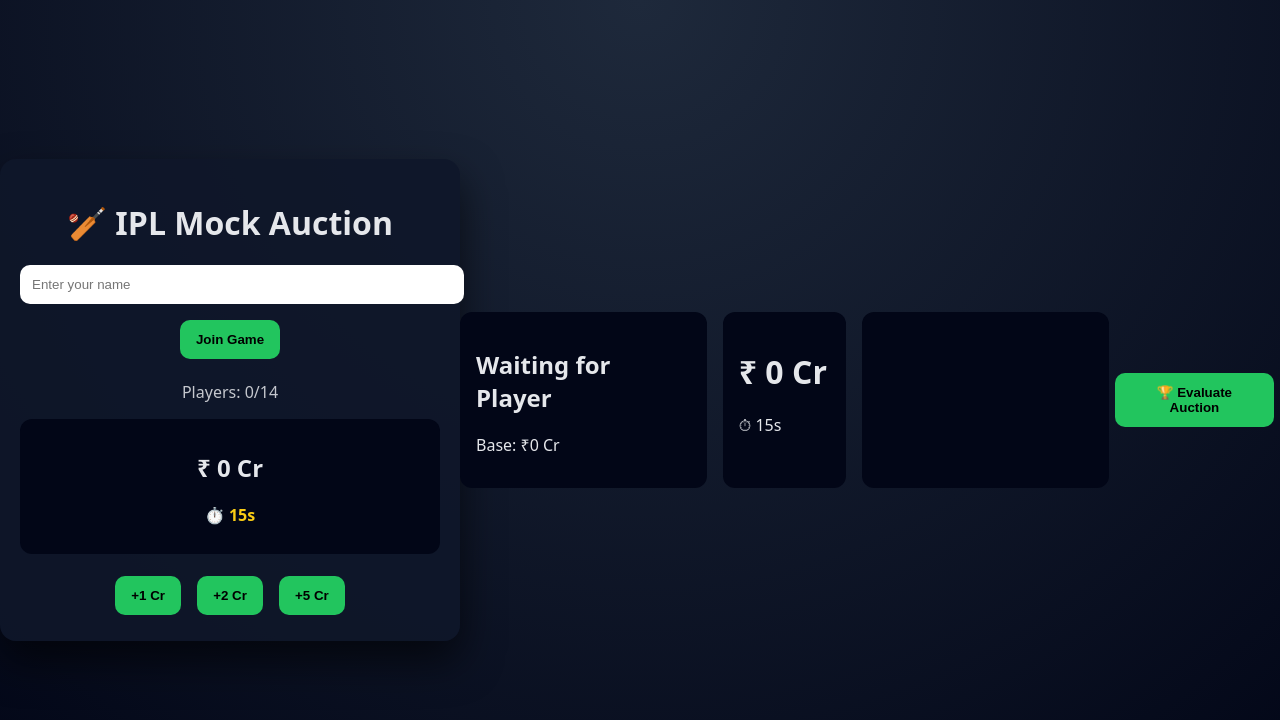
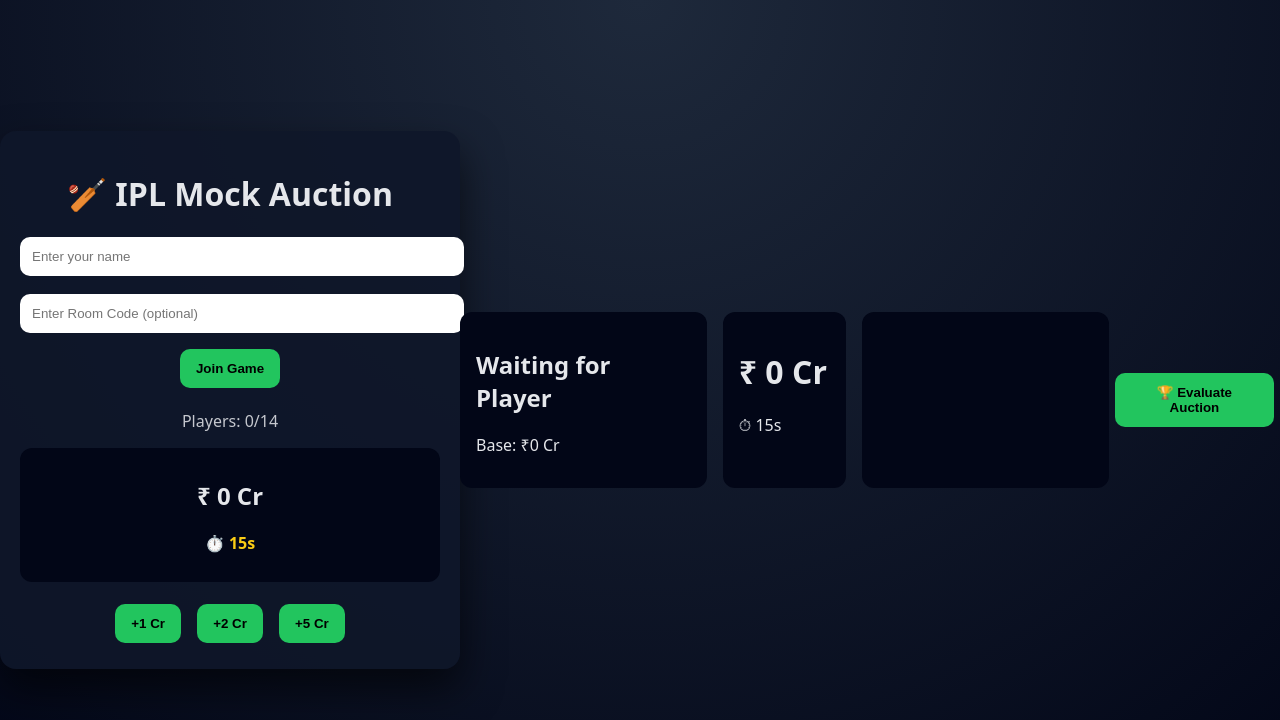
Before and after one commit to sarvezz17/dorokoserver, a plain HTML site: page client/index.html in a window 1280 px wide. Drawn offline with nearby package versions, Linux system fonts and the light colour scheme; no server answers.

Commit message:
Update index.html

```diff
--- a/client/index.html
+++ b/client/index.html
@@ -11,6 +11,8 @@
   <div class="card">
     <h1>🏏 IPL Mock Auction</h1>
     <input id="name" placeholder="Enter your name"/>
+    <input id="roomCode" placeholder="Enter Room Code (optional)" style="margin-top:8px;"/>
+
     <button onclick="join()">Join Game</button>
 
     <p class="users">Players: <span id="users">0</span>/14</p>
```
